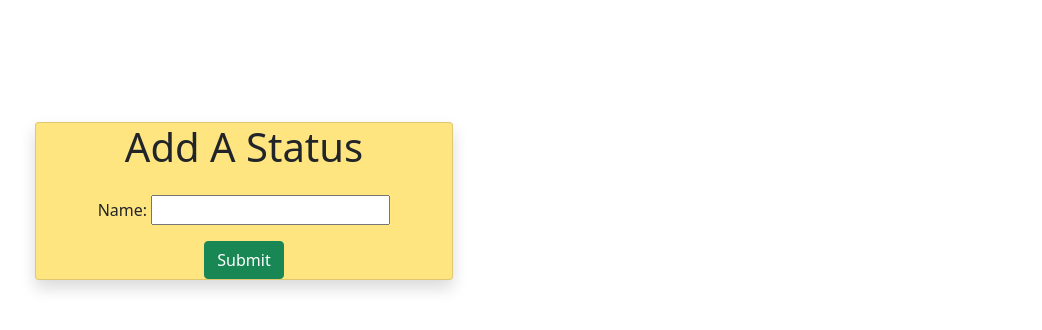
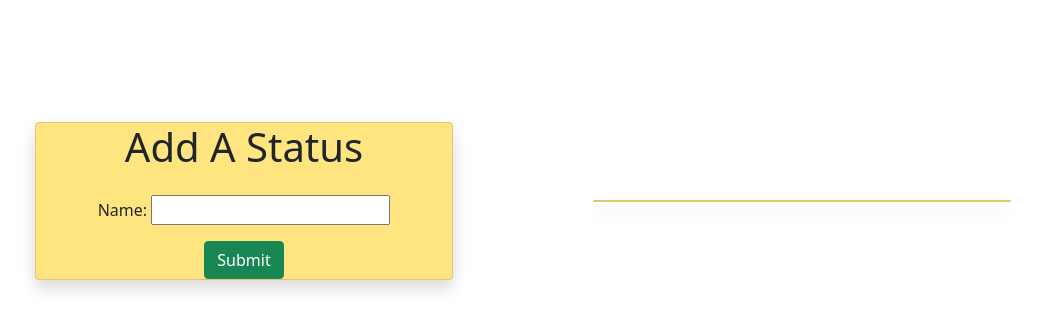
Before and after one commit to carreerpioneer/careerpioneer, a Django app: page /status/ in a window 1280 px wide. Shown: the part 217-547 px from the top of the page, without its empty margins (117-1159 px from the left). Run offline with Django 4.2, Linux system fonts and the light colour scheme; the visitor is signed in with stand-in values (Sample User, id 1); data that the repository does not hold is empty.

Commit message:
style created statuses

```diff
--- a/main_app/templates/status/status.html
+++ b/main_app/templates/status/status.html
@@ -18,12 +18,14 @@
   </div>
   </section>
   <section class="d-flex  w-100 justify-content-evenly align-items-center p-20">
+    <div class="card shadow w-75" style="background-color: #ffe580; max-width: 45rem">
     {% for stat in status %}
       <span style="text-align: center">
         <h3>{{stat}}</h3>
         <a class="btn btn-danger" href="{% url 'delete-status' stat.id %}">Delete</a>
       </span>
     {% endfor %}
+    </div>
     </section>
 </div>
 {% endblock content %}
```
